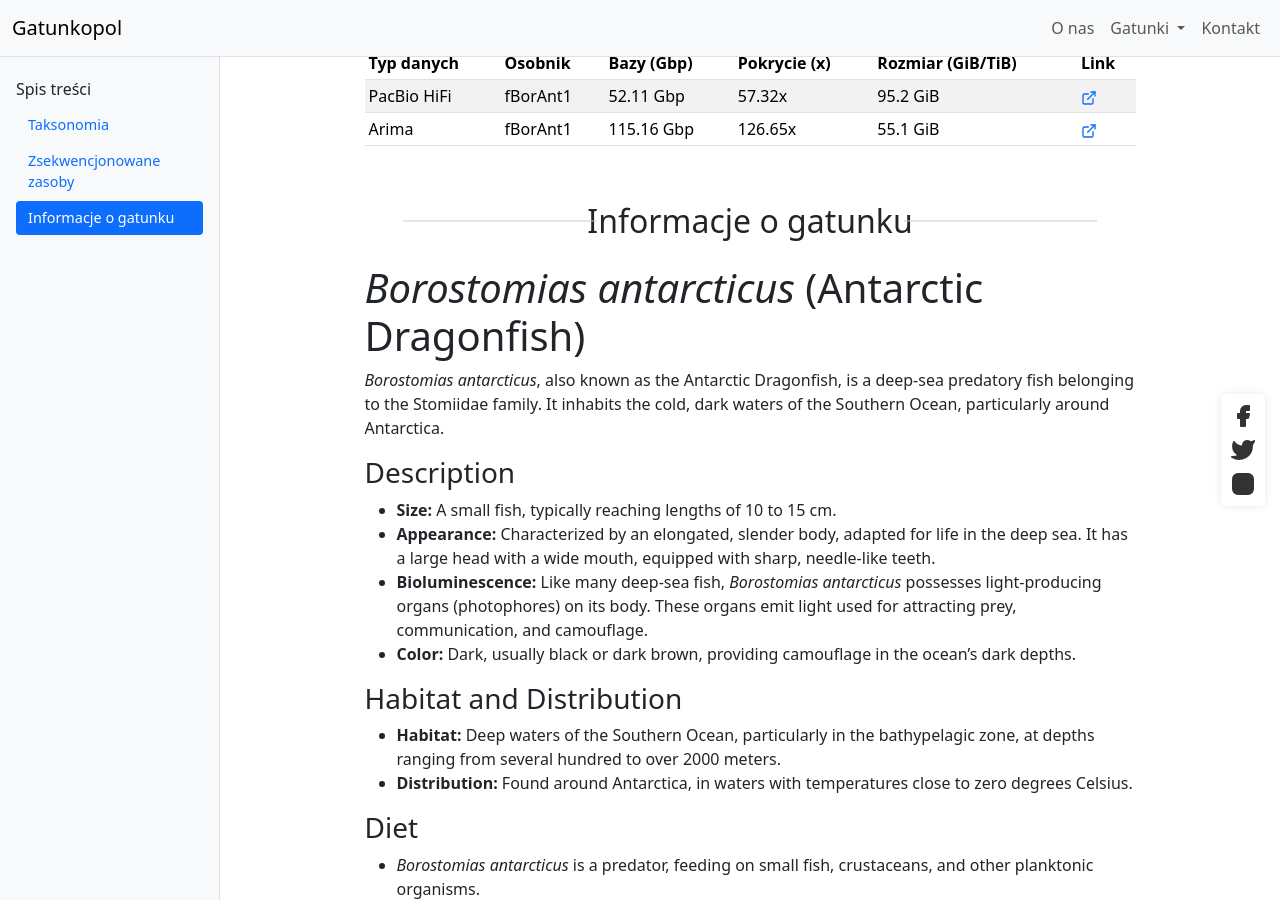
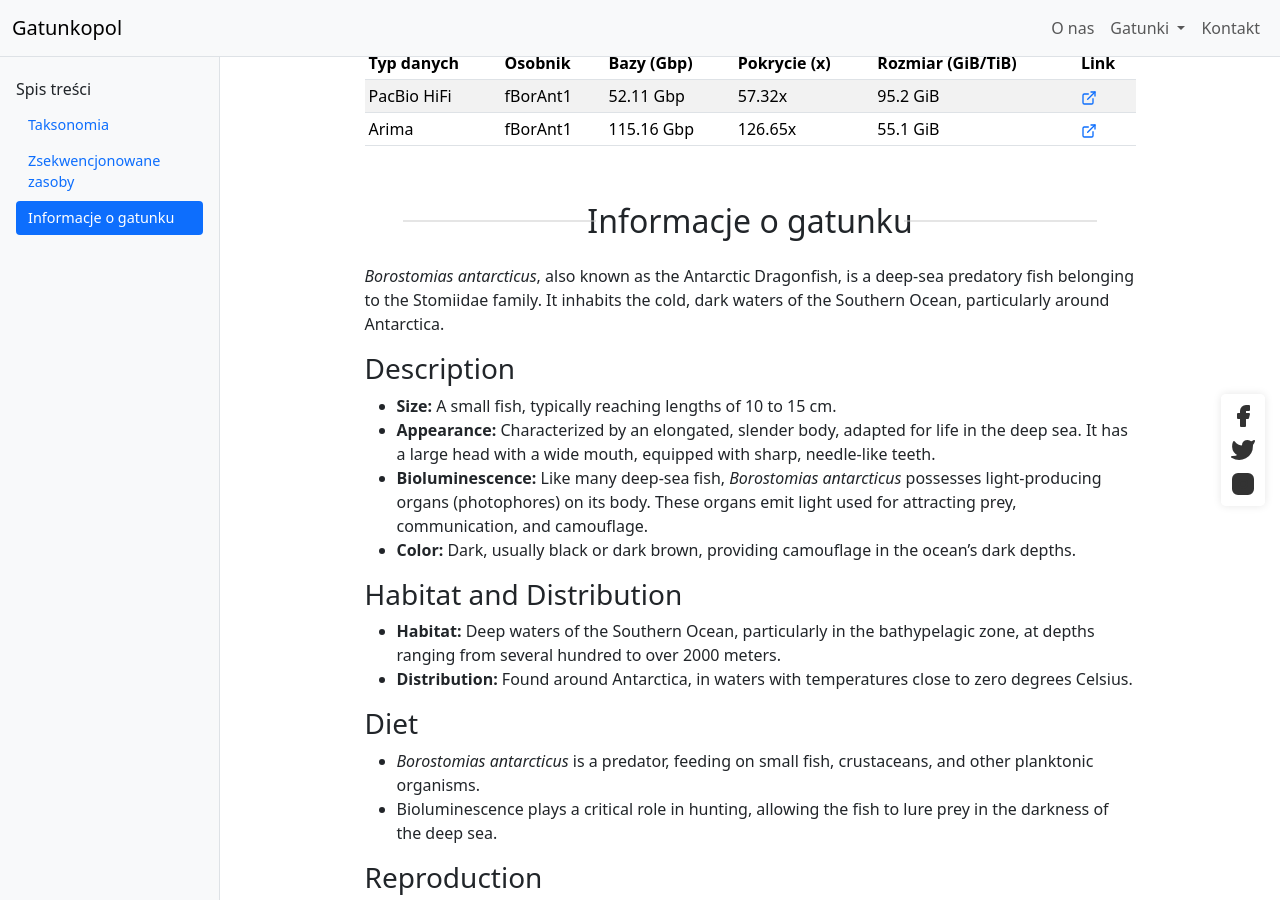
Before and after one commit to tomustloczek1/stronyWWWtzylinski, a Jekyll site: the page built from _species/borostomias_antarcticus.md, in a window 1280 px wide and 900 px high, scrolled down 531 px. Built offline with Jekyll 4.4.1, drawn with Linux system fonts in a browser that asks for light colours.

Commit message:
Update borostomias_antarcticus.md

```diff
--- a/_species/borostomias_antarcticus.md
+++ b/_species/borostomias_antarcticus.md
@@ -29,8 +29,6 @@ samples:
     bytes: 55.1 GiB
     url: https://42basepairs.com/browse/s3/genomeark/species/Borostomias_antarcticus/fBorAnt1/genomic_data/arima
 ---
-
-# *Borostomias antarcticus* (Antarctic Dragonfish)
 
 *Borostomias antarcticus*, also known as the Antarctic Dragonfish, is a deep-sea predatory fish belonging to the Stomiidae family. It inhabits the cold, dark waters of the Southern Ocean, particularly around Antarctica.
 
```
